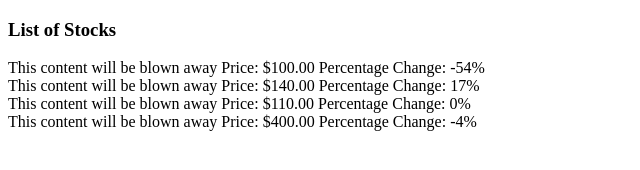
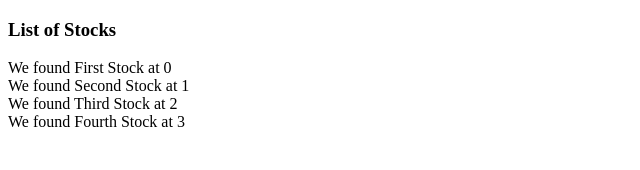
Before and after one commit to silvaleonardo/book-desenvolvendo-com-angularjs, a plain HTML site: page capitulo-13/directive-advanced-transclusion/index.html in a window 1280 px wide. Shown: the whole page, without its empty margins (0-640 px from the left). Drawn offline with nearby package versions, Linux system fonts and the light colour scheme.

Commit message:
Exemplo 3 - Transclusao avancada

```diff
--- /dev/null
+++ b/capitulo-13/directive-advanced-transclusion/app.js
@@ -0,0 +1,10 @@
+angular.module('stockMarketApp', [])
+			 .controller('MainCtrl', [function() {
+			  var self = this;
+			  self.stocks = [
+			    {name: 'First Stock', price: 100, previous: 220},
+			    {name: 'Second Stock', price: 140, previous: 120},
+			    {name: 'Third Stock', price: 110, previous: 110},
+			    {name: 'Fourth Stock', price: 400, previous: 420}
+			  ];
+			}]);
--- /dev/null
+++ b/capitulo-13/directive-advanced-transclusion/directive.js
@@ -0,0 +1,34 @@
+angular.module('stockMarketApp')
+       .directive('simpleStockRepeat', [function() {
+        return {
+          restrict: 'A',
+          // Captura e substitui todo o elemento
+          // em vez de fazer isso somente com o seu conteúdo
+          transclude: 'element',
+          // Um $transclude é passado como quinto
+          // argumento da função link
+          link: function($scope, $element, $attrs, ctrl, $transclude) {
+            var myArray = $scope.$eval($attrs.simpleStockRepeat);
+
+            var container = angular.element(
+              '<div class="container"></div>');
+            for (var i = 0; i < myArray.length; i++) {
+              // Cria uma instância do elemento com um novo escopo--filho
+              // usando a função de ligação do clone
+              var instance = $transclude($scope.$new(),
+                  function(clonedElement, newScope) {
+                // Expõe as variáveis personalizadas da instância
+                newScope.currentIndex = i;
+                newScope.stock = myArray[i];
+              });
+              // Adiciona em nosso contêiner
+              container.append(instance);
+            }
+
+            // Com transclude: 'element', o elemento é subtituído
+            // por um comentário. Adiciona o nosso conteúdo gerado
+            // após o comentário
+            $element.after(container);
+          }
+        };
+      }]);
--- a/capitulo-13/directive-transclusion/index.html
+++ b/capitulo-13/directive-advanced-transclusion/index.html
@@ -2,15 +2,13 @@
 <html lang="pt-br">
 <head>
   <meta charset="utf-8">
-  <title>Directive transclusion</title>
+  <title>Directive Advanced Transclusion</title>
 </head>
 <body ng-app="stockMarketApp">
   <div ng-controller="MainCtrl as mainCtrl">
     <h3>List of Stocks</h3>
-    <div ng-repeat="s in mainCtrl.stocks">
-      <div stock-widget stock-data="s">
-        This content will be blown away
-      </div>
+    <div simple-stock-repeat="mainCtrl.stocks">
+      We found {{stock.name}} at {{currentIndex}}
     </div>
   </div>
 
```
Also changed, not shown: capitulo-13/directive-no-transclusion/index.html (+1 -1 lines).
